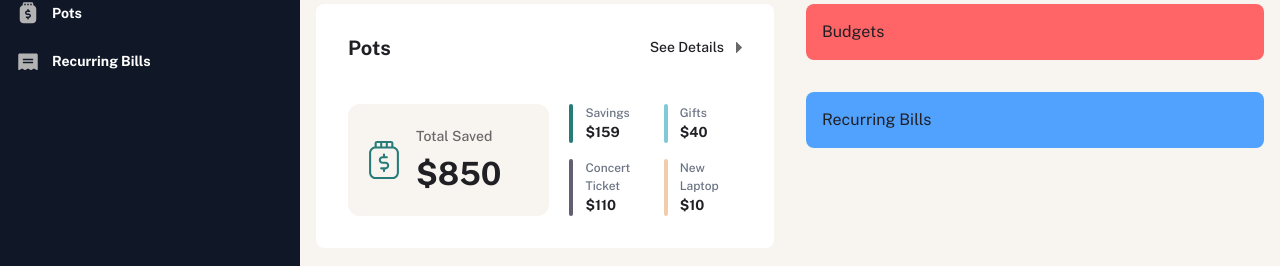
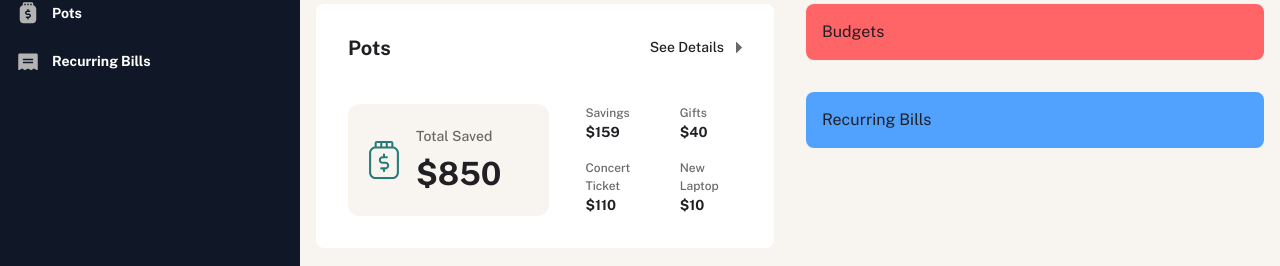
Before and after one commit to thibault-deverge/finance_app, a Next.js app: page /overview in a window 1280 px wide. Shown: the part 257-523 px from the top of the page. Built offline with nearby package versions, Linux system fonts and the light colour scheme.

Commit message:
CardMini component created and added in ui folder

```diff
--- a/components/overview/PotsCard.tsx
+++ b/components/overview/PotsCard.tsx
@@ -1,4 +1,5 @@
 import Link from 'next/link';
+import CardMini from '../ui/CardMini';
 
 function PotsCard() {
   return (
@@ -30,23 +31,12 @@ function PotsCard() {
             <p className="text-preset-1 text-grey-900">$850</p>
           </div>
         </div>
+
         <div className="grid w-full max-w-[340px] grid-cols-2 gap-4">
-          <div className="before:bg-green relative bg-white pl-4 before:absolute before:top-0 before:left-0 before:h-full before:w-1 before:rounded-full">
-            <p className="text-preset-5 text-gray-500">Savings</p>
-            <p className="text-preset-4-bold text-grey-900">$159</p>
-          </div>
-          <div className="before:bg-cyan relative bg-white pl-4 before:absolute before:top-0 before:left-0 before:h-full before:w-1 before:rounded-full">
-            <p className="text-preset-5 text-gray-500">Gifts</p>
-            <p className="text-preset-4-bold text-grey-900">$40</p>
-          </div>
-          <div className="before:bg-navy relative bg-white pl-4 before:absolute before:top-0 before:left-0 before:h-full before:w-1 before:rounded-full">
-            <p className="text-preset-5 text-gray-500">Concert Ticket</p>
-            <p className="text-preset-4-bold text-grey-900">$110</p>
-          </div>
-          <div className="before:bg-yellow relative bg-white pl-4 before:absolute before:top-0 before:left-0 before:h-full before:w-1 before:rounded-full">
-            <p className="text-preset-5 text-gray-500">New Laptop</p>
-            <p className="text-preset-4-bold text-grey-900">$10</p>
-          </div>
+          <CardMini title="Savings" price={159} color="green" />
+          <CardMini title="Gifts" price={40} color="cyan" />
+          <CardMini title="Concert Ticket" price={110} color="navy" />
+          <CardMini title="New Laptop" price={10} color="yellow" />
         </div>
       </div>
     </div>
--- /dev/null
+++ b/components/ui/CardMini.tsx
@@ -0,0 +1,18 @@
+type CardMiniType = {
+  title: string;
+  price: number;
+  color: string;
+};
+
+function CardMini({ title, price, color }: CardMiniType) {
+  return (
+    <div
+      className={`before:bg-${color} relative bg-white pl-4 before:absolute before:top-0 before:left-0 before:h-full before:w-1 before:rounded-full`}
+    >
+      <p className="text-preset-5 text-grey-500">{title}</p>
+      <p className="text-preset-4-bold text-grey-900">${price}</p>
+    </div>
+  );
+}
+
+export default CardMini;
--- a/package.json
+++ b/package.json
@@ -29,6 +29,7 @@
 		"react-dom": "^19.0.0",
 		"react-hook-form": "^7.55.0",
 		"react-icons": "^5.5.0",
+		"recharts": "^2.15.2",
 		"tailwind-merge": "^3.0.2",
 		"tw-animate-css": "^1.2.4",
 		"uuid": "^11.1.0",
```
Also changed, not shown: 1 other file (tests, documents, lock files or other folders).
